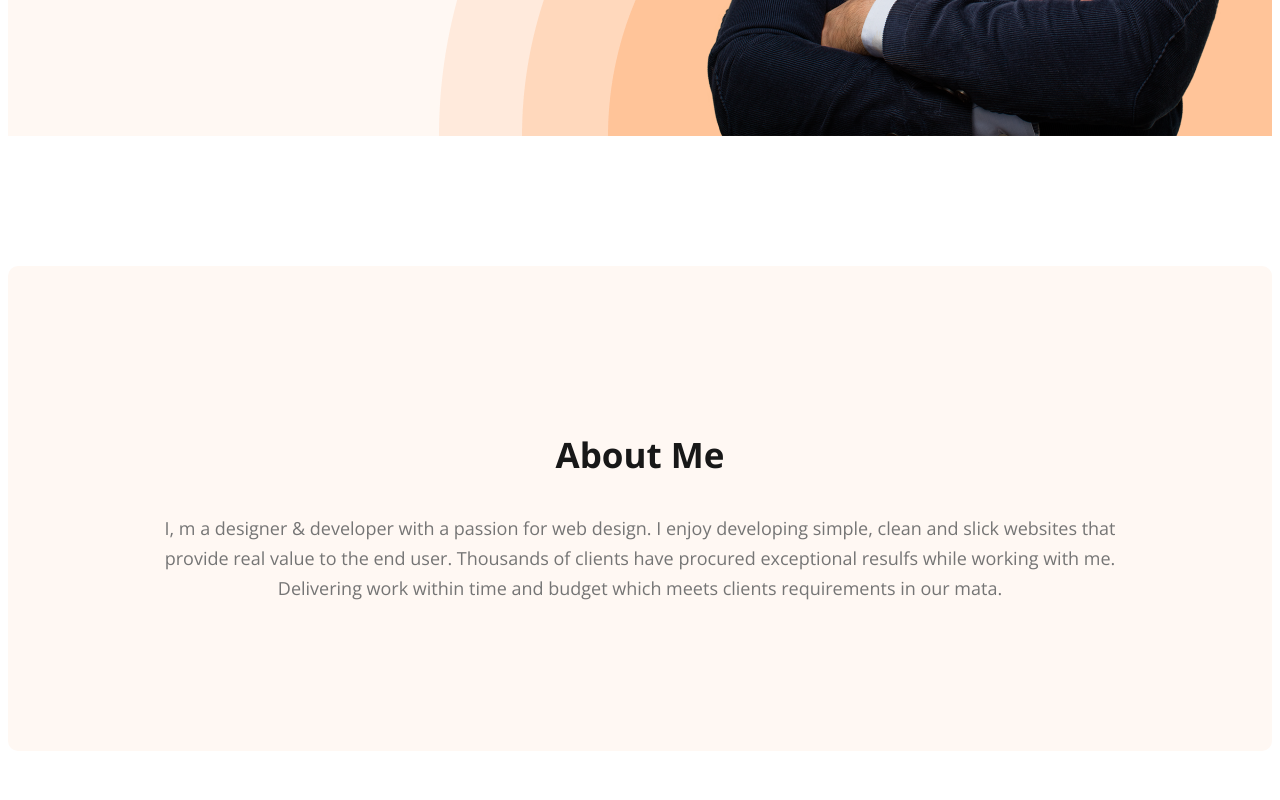
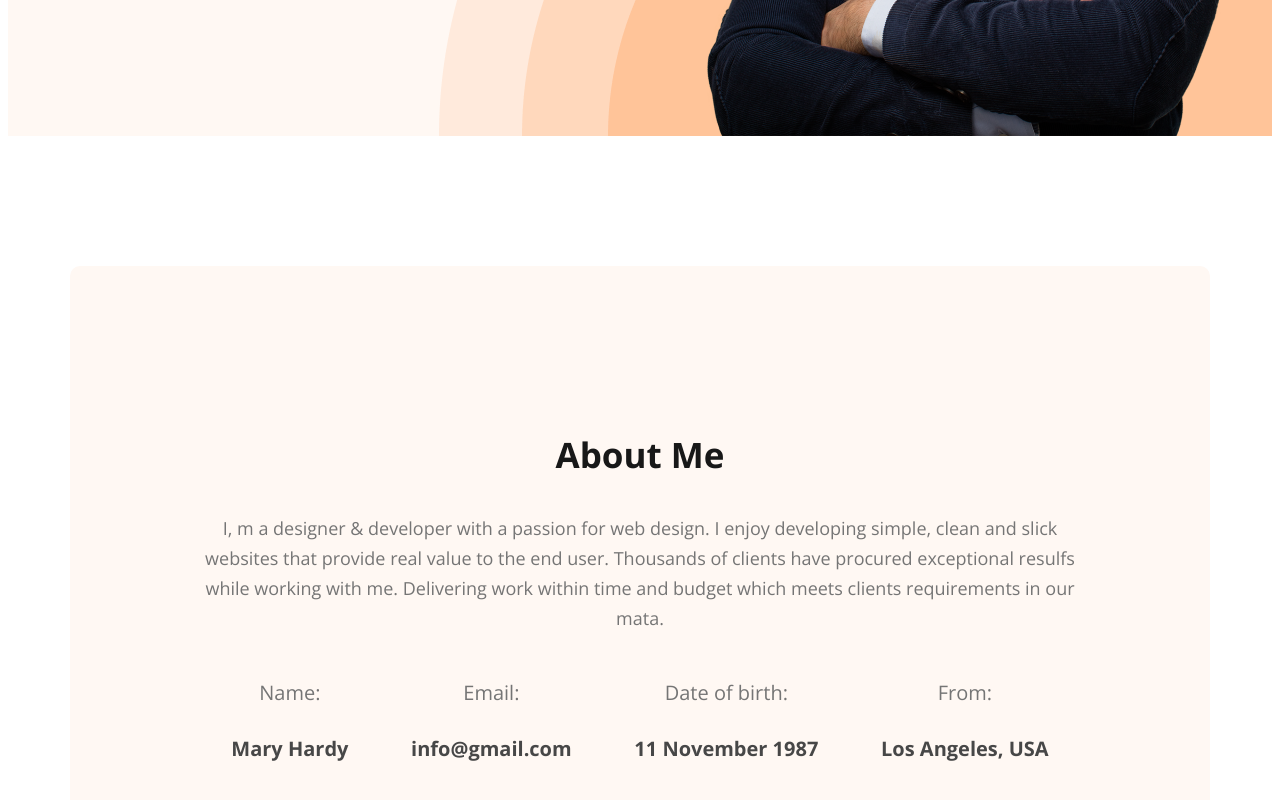
Before and after one commit to Edward0037/Al-Amin-portfolio, a plain HTML site: page index.html in a window 1280 px wide. Shown: the part 729-1529 px from the top of the page. Drawn offline with nearby package versions, Linux system fonts and the light colour scheme.

Commit message:
added about section

```diff
--- a/index.html
+++ b/index.html
@@ -43,6 +43,24 @@
             <h3 class="section-title">About Me</h3>
             <p class="para-edit">I, m a designer & developer with a passion for web design. I enjoy developing simple, clean and slick websites that provide real value to the end user. Thousands of clients have procured exceptional resulfs while working with me. Delivering work within time and budget which meets clients requirements in our mata.</p>
 
+            <div class="about-info-content">
+                <div class="about-info">
+                    <h4 class="info-title">Name:</h4>
+                    <p class="info-description">Mary Hardy</p>
+                </div>
+                <div class="about-info">
+                    <h4 class="info-title">Email:</h4>
+                    <p class="info-description">info@gmail.com</p>
+                </div>
+                <div class="about-info">
+                    <h4 class="info-title">Date of birth:</h4>
+                    <p class="info-description">11 November 1987</p>
+                </div>
+                <div class="about-info">
+                    <h4 class="info-title">From:</h4>
+                    <p class="info-description">Los Angeles, USA</p>
+                </div>
+            </div>
         </section>
 
 
--- a/styles/portfolio.css
+++ b/styles/portfolio.css
@@ -96,3 +96,34 @@ nav a {
     font-weight: 400;
     line-height: 30px;
 }
+
+main {
+    max-width: 1140px;
+    margin: 0 auto;
+}
+
+.about-info-content {
+    display: flex;
+    justify-content: space-around;
+}
+
+.about-info {
+    text-align: center;
+
+}
+
+.info-title {
+    font-weight: 400;
+    font-size: 20px;
+    line-height: 30px;
+    color: #757575;
+
+}
+
+.info-description {
+    color: #474747;
+    font-size: 20px;
+    font-weight: 700;
+    line-height: 30px;
+
+}
```
